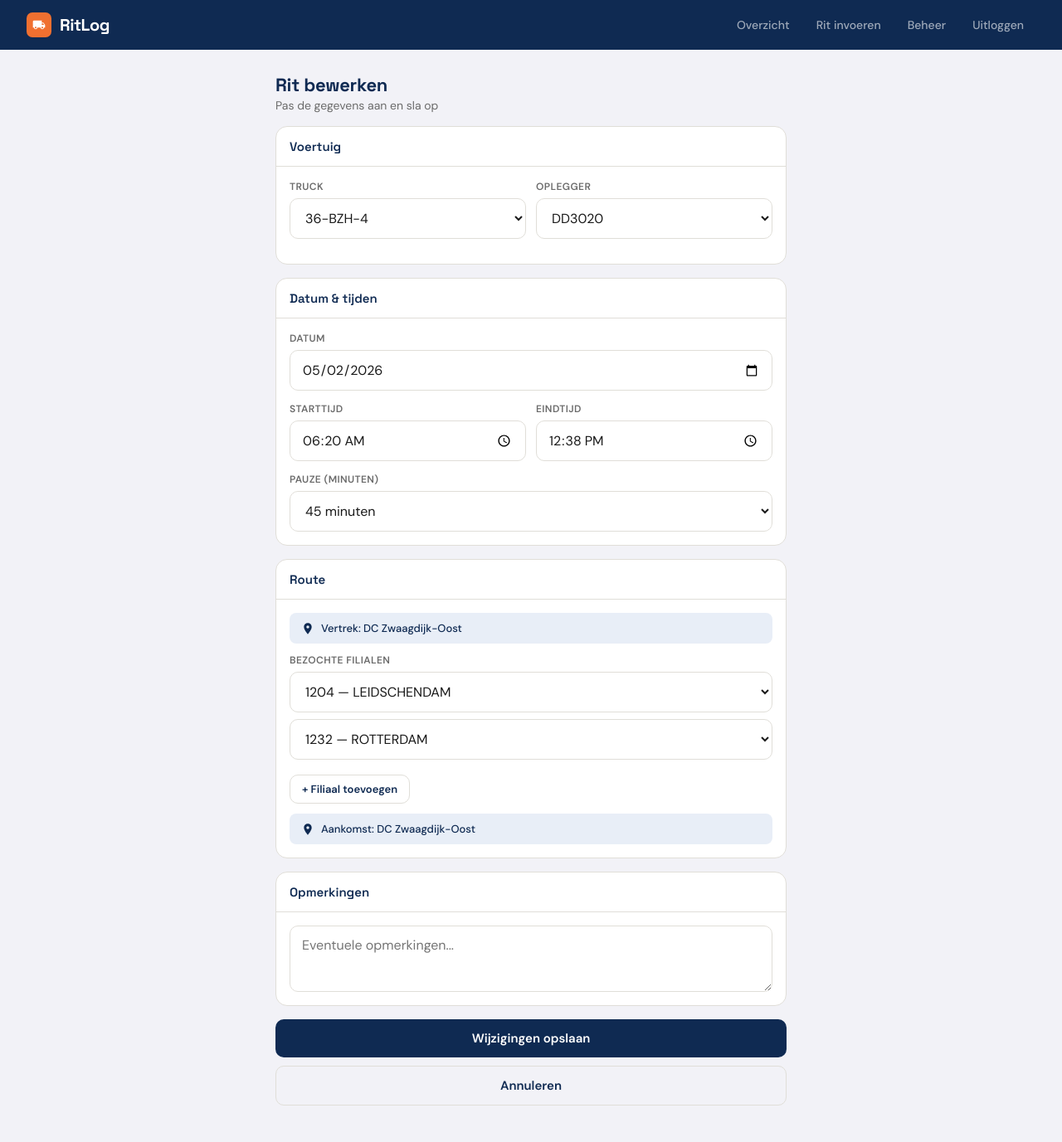
After one commit to MarcoVisser388/Ritlog, a Flask app: page /rit-bewerken/13 in a window 1280 px wide. The commit adds this page. Shown: the whole page at 83% size. Run offline with Flask 3, Linux system fonts and the light colour scheme; the visitor is signed in with stand-in values (Sample User, id 1); data comes from the database, SQL or seed files in the repository.

Commit message:
Gebruiker heeft recht om rit te bewerken en te verwijderen

```diff
--- a/app.py
+++ b/app.py
@@ -608,6 +608,138 @@ def rit_opslaan():
     conn.commit()
     conn.close()
     return redirect(url_for("overzicht"))
+# ── Rit verwijderen ──────────────────────────────────────────
+
+@app.route("/rit-verwijderen/<int:rit_id>", methods=["POST"])
+@login_vereist
+def rit_verwijderen(rit_id):
+    is_admin = session.get("rol") == "admin"
+    chauffeur_id = session.get("chauffeur_id")
+
+    conn = sqlite3.connect("ritten.db")
+    cursor = conn.cursor()
+
+    # Controleer of de rit van deze chauffeur is
+    cursor.execute("SELECT chauffeur_id FROM ritten WHERE id = ?", (rit_id,))
+    rit = cursor.fetchone()
+
+    if not rit:
+        flash("Rit niet gevonden.", "fout")
+        conn.close()
+        return redirect(url_for("overzicht"))
+
+    if not is_admin and rit[0] != chauffeur_id:
+        flash("Je kunt alleen je eigen ritten verwijderen.", "fout")
+        conn.close()
+        return redirect(url_for("overzicht"))
+
+    cursor.execute("DELETE FROM rit_filialen WHERE rit_id = ?", (rit_id,))
+    cursor.execute("DELETE FROM schades WHERE rit_id = ?", (rit_id,))
+    cursor.execute("DELETE FROM ritten WHERE id = ?", (rit_id,))
+    conn.commit()
+    conn.close()
+
+    flash("Rit verwijderd.", "succes")
+    return redirect(url_for("overzicht"))
+
+
+# ── Rit bewerken ──────────────────────────────────────────
+
+@app.route("/rit-bewerken/<int:rit_id>")
+@login_vereist
+def rit_bewerken(rit_id):
+    is_admin = session.get("rol") == "admin"
+    chauffeur_id = session.get("chauffeur_id")
+
+    conn = sqlite3.connect("ritten.db")
+    cursor = conn.cursor()
+
+    cursor.execute("""
+        SELECT ritten.id, ritten.chauffeur_id, ritten.truck_id, ritten.oplegger_id,
+               ritten.datum, ritten.starttijd, ritten.eindtijd, ritten.opmerkingen,
+               ritten.pauze_minuten
+        FROM ritten WHERE id = ?
+    """, (rit_id,))
+    rit = cursor.fetchone()
+
+    if not rit:
+        flash("Rit niet gevonden.", "fout")
+        conn.close()
+        return redirect(url_for("overzicht"))
+
+    if not is_admin and rit[1] != chauffeur_id:
+        flash("Je kunt alleen je eigen ritten bewerken.", "fout")
+        conn.close()
+        return redirect(url_for("overzicht"))
+
+    cursor.execute("SELECT filiaalnummer FROM rit_filialen WHERE rit_id = ? ORDER BY volgorde", (rit_id,))
+    huidige_filialen = [f[0] for f in cursor.fetchall()]
+
+    cursor.execute("SELECT * FROM chauffeurs ORDER BY naam")
+    chauffeurs = cursor.fetchall()
+    cursor.execute("SELECT * FROM trucks ORDER BY kenteken")
+    trucks = cursor.fetchall()
+    cursor.execute("SELECT * FROM opleggers WHERE opleggernummer != '' ORDER BY opleggernummer")
+    opleggers = cursor.fetchall()
+    cursor.execute("SELECT * FROM filialen ORDER BY filiaalnummer")
+    filialen = cursor.fetchall()
+
+    conn.close()
+    return render_template("rit_bewerken.html", rit=rit, huidige_filialen=huidige_filialen,
+                           chauffeurs=chauffeurs, trucks=trucks, opleggers=opleggers, filialen=filialen)
+
+
+@app.route("/rit-bewerken-opslaan/<int:rit_id>", methods=["POST"])
+@login_vereist
+def rit_bewerken_opslaan(rit_id):
+    is_admin = session.get("rol") == "admin"
+    chauffeur_id = session.get("chauffeur_id")
+
+    conn = sqlite3.connect("ritten.db")
+    cursor = conn.cursor()
+
+    cursor.execute("SELECT chauffeur_id FROM ritten WHERE id = ?", (rit_id,))
+    rit = cursor.fetchone()
+
+    if not rit or (not is_admin and rit[0] != chauffeur_id):
+        flash("Geen toegang.", "fout")
+        conn.close()
+        return redirect(url_for("overzicht"))
+
+    truck_id = request.form.get("truck_id", "").strip()
+    oplegger_id = request.form.get("oplegger_id", "").strip()
+    datum = request.form.get("datum", "").strip()
+    starttijd = request.form.get("starttijd", "").strip()
+    eindtijd = request.form.get("eindtijd", "").strip()
+    opmerkingen = request.form.get("opmerkingen", "").strip()
+    pauze_minuten = request.form.get("pauze_minuten", 0)
+    filialen = request.form.getlist("filiaal[]")
+
+    try:
+        truck_id = int(truck_id)
+        oplegger_id = int(oplegger_id)
+        pauze_minuten = int(pauze_minuten)
+    except (ValueError, TypeError):
+        flash("Ongeldige invoer.", "fout")
+        conn.close()
+        return redirect(url_for("rit_bewerken", rit_id=rit_id))
+
+    cursor.execute("""
+        UPDATE ritten SET truck_id=?, oplegger_id=?, datum=?, starttijd=?, eindtijd=?,
+                          opmerkingen=?, pauze_minuten=?
+        WHERE id=?
+    """, (truck_id, oplegger_id, datum, starttijd, eindtijd, opmerkingen, pauze_minuten, rit_id))
+
+    cursor.execute("DELETE FROM rit_filialen WHERE rit_id = ?", (rit_id,))
+    for volgorde, filiaalnummer in enumerate(filialen):
+        if filiaalnummer.strip():
+            cursor.execute("INSERT INTO rit_filialen (rit_id, filiaalnummer, volgorde) VALUES (?, ?, ?)",
+                           (rit_id, filiaalnummer.strip(), volgorde + 1))
+
+    conn.commit()
+    conn.close()
+    flash("Rit bijgewerkt.", "succes")
+    return redirect(url_for("overzicht"))
 
 if __name__ == "__main__":
     init_db()
--- a/templates/overzicht.html
+++ b/templates/overzicht.html
@@ -85,6 +85,12 @@
             <span class="filiaal-tag">{{ f }}</span>
             {% endfor %}
         </div>
+        <div style="display:flex;gap:8px;margin-top:10px">
+            <a href="/rit-bewerken/{{ r[0] }}" style="flex:1;text-align:center;padding:8px;border-radius:8px;font-size:13px;font-weight:500;background:var(--blauw-licht);color:var(--blauw);text-decoration:none;">Bewerken</a>
+            <form method="POST" action="/rit-verwijderen/{{ r[0] }}" style="flex:1;" onsubmit="return confirm('Weet je zeker dat je deze rit wilt verwijderen?')">
+            <button type="submit" style="width:100%;padding:8px;border-radius:8px;font-size:13px;font-weight:500;background:var(--rood-licht);color:var(--rood);border:none;cursor:pointer;">Verwijderen</button>
+    </form>
+</div>
         {% endif %}
         {% if r[7] %}
         <div style="margin-top:8px;font-size:12px;color:var(--tekst-zacht)">{{ r[7] }}</div>
--- /dev/null
+++ b/templates/rit_bewerken.html
@@ -0,0 +1,187 @@
+<!DOCTYPE html>
+<html lang="nl">
+<head>
+    <meta charset="UTF-8">
+    <meta name="viewport" content="width=device-width, initial-scale=1.0">
+    <title>RitLog — Rit bewerken</title>
+    <link rel="stylesheet" href="/static/style.css">
+</head>
+<body>
+
+<nav class="topbar">
+    <a class="logo" href="/overzicht">
+        <div class="logo-icon">
+            <svg viewBox="0 0 24 24"><path d="M20 8h-3V4H3c-1.1 0-2 .9-2 2v11h2c0 1.66 1.34 3 3 3s3-1.34 3-3h6c0 1.66 1.34 3 3 3s3-1.34 3-3h2v-5l-3-4zM6 18.5c-.83 0-1.5-.67-1.5-1.5s.67-1.5 1.5-1.5 1.5.67 1.5 1.5-.67 1.5-1.5 1.5zm13.5-9l1.96 2.5H17V9.5h2.5zm-1.5 9c-.83 0-1.5-.67-1.5-1.5s.67-1.5 1.5-1.5 1.5.67 1.5 1.5-.67 1.5-1.5 1.5z"/></svg>
+        </div>
+        RitLog
+    </a>
+    <div class="desktop-nav">
+        <a class="desktop-nav-link" href="/overzicht">Overzicht</a>
+        <a class="desktop-nav-link" href="/rit">Rit invoeren</a>
+        {% if session.rol == 'admin' %}
+        <a class="desktop-nav-link" href="/beheer">Beheer</a>
+        {% endif %}
+        <a class="desktop-nav-link" href="/logout">Uitloggen</a>
+    </div>
+</nav>
+
+<div class="main">
+    <div class="greeting">Rit bewerken</div>
+    <div class="greeting-sub">Pas de gegevens aan en sla op</div>
+
+    {% with berichten = get_flashed_messages(with_categories=true) %}
+    {% if berichten %}
+    {% for categorie, bericht in berichten %}
+    <div style="padding:12px 16px;border-radius:10px;margin-bottom:12px;font-size:14px;font-weight:500;
+    {% if categorie == 'fout' %}background:#FFEBEE;color:#C62828;border:1px solid #FFCDD2;
+    {% else %}background:#E8F5E9;color:#2E7D32;border:1px solid #C8E6C9;{% endif %}">
+        {{ bericht }}
+    </div>
+    {% endfor %}
+    {% endif %}
+    {% endwith %}
+
+    <form method="POST" action="/rit-bewerken-opslaan/{{ rit[0] }}">
+
+        <div class="card">
+            <div class="card-header"><span class="card-title">Voertuig</span></div>
+            <div class="card-body">
+                <div class="form-row">
+                    <div class="form-group">
+                        <label>Truck</label>
+                        <select name="truck_id" required>
+                            <option value="">— Kies een truck —</option>
+                            {% for t in trucks %}
+                            <option value="{{ t[0] }}" {% if t[0] == rit[2] %}selected{% endif %}>{{ t[1] }}</option>
+                            {% endfor %}
+                        </select>
+                    </div>
+                    <div class="form-group">
+                        <label>Oplegger</label>
+                        <select name="oplegger_id" required>
+                            <option value="">— Kies een oplegger —</option>
+                            {% for o in opleggers %}
+                            <option value="{{ o[0] }}" {% if o[0] == rit[3] %}selected{% endif %}>{{ o[1] }}</option>
+                            {% endfor %}
+                        </select>
+                    </div>
+                </div>
+            </div>
+        </div>
+
+        <div class="card">
+            <div class="card-header"><span class="card-title">Datum & tijden</span></div>
+            <div class="card-body">
+                <div class="form-group">
+                    <label>Datum</label>
+                    <input type="date" name="datum" value="{{ rit[4] }}" required>
+                </div>
+                <div class="form-row">
+                    <div class="form-group">
+                        <label>Starttijd</label>
+                        <input type="time" name="starttijd" value="{{ rit[5] }}">
+                    </div>
+                    <div class="form-group">
+                        <label>Eindtijd</label>
+                        <input type="time" name="eindtijd" value="{{ rit[6] }}">
+                    </div>
+                </div>
+                <div class="form-group">
+                    <label>Pauze (minuten)</label>
+                    <select name="pauze_minuten">
+                        <option value="0" {% if rit[8] == 0 %}selected{% endif %}>Geen pauze</option>
+                        {% for i in range(1, 91) %}
+                        <option value="{{ i }}" {% if rit[8] == i %}selected{% endif %}>{{ i }} minuten</option>
+                        {% endfor %}
+                    </select>
+                </div>
+            </div>
+        </div>
+
+        <div class="card">
+            <div class="card-header"><span class="card-title">Route</span></div>
+            <div class="card-body">
+                <div class="dc-label">
+                    <svg viewBox="0 0 24 24"><path d="M12 2C8.13 2 5 5.13 5 9c0 5.25 7 13 7 13s7-7.75 7-13c0-3.87-3.13-7-7-7zm0 9.5c-1.38 0-2.5-1.12-2.5-2.5s1.12-2.5 2.5-2.5 2.5 1.12 2.5 2.5-1.12 2.5-2.5 2.5z"/></svg>
+                    Vertrek: DC Zwaagdijk-Oost
+                </div>
+                <div class="form-group">
+                    <label>Bezochte filialen</label>
+                    <div id="filialen" style="display:flex;flex-direction:column;gap:8px">
+                        {% for hf in huidige_filialen %}
+                        <select name="filiaal[]">
+                            <option value="">— Kies filiaal —</option>
+                            {% for f in filialen %}
+                            <option value="{{ f[1] }}" {% if f[1] == hf %}selected{% endif %}>
+                                {{ f[1] }}{% if f[5] %} — {{ f[5] }}{% endif %}
+                            </option>
+                            {% endfor %}
+                        </select>
+                        {% endfor %}
+                        {% if not huidige_filialen %}
+                        <select name="filiaal[]">
+                            <option value="">— Kies filiaal —</option>
+                            {% for f in filialen %}
+                            <option value="{{ f[1] }}">{{ f[1] }}{% if f[5] %} — {{ f[5] }}{% endif %}</option>
+                            {% endfor %}
+                        </select>
+                        {% endif %}
+                    </div>
+                </div>
+                <button type="button" onclick="filiaalToevoegen()" class="btn btn-outline btn-sm" style="margin-top:4px">+ Filiaal toevoegen</button>
+                <div class="dc-label" style="margin-top:12px;margin-bottom:0">
+                    <svg viewBox="0 0 24 24"><path d="M12 2C8.13 2 5 5.13 5 9c0 5.25 7 13 7 13s7-7.75 7-13c0-3.87-3.13-7-7-7zm0 9.5c-1.38 0-2.5-1.12-2.5-2.5s1.12-2.5 2.5-2.5 2.5 1.12 2.5 2.5-1.12 2.5-2.5 2.5z"/></svg>
+                    Aankomst: DC Zwaagdijk-Oost
+                </div>
+            </div>
+        </div>
+
+        <div class="card">
+            <div class="card-header"><span class="card-title">Opmerkingen</span></div>
+            <div class="card-body">
+                <div class="form-group">
+                    <textarea name="opmerkingen" placeholder="Eventuele opmerkingen...">{{ rit[7] or '' }}</textarea>
+                </div>
+            </div>
+        </div>
+
+        <div style="display:flex;flex-direction:column;gap:10px;margin-bottom:16px">
+            <button type="submit" class="btn btn-primary">Wijzigingen opslaan</button>
+            <a class="btn btn-outline" href="/overzicht">Annuleren</a>
+        </div>
+
+    </form>
+</div>
+
+<nav class="bottom-nav">
+    <a class="nav-item" href="/overzicht">
+        <svg viewBox="0 0 24 24"><path d="M10 20v-6h4v6h5v-8h3L12 3 2 12h3v8z"/></svg>
+        <span>Home</span>
+    </a>
+    <a class="nav-item" href="/rit">
+        <svg viewBox="0 0 24 24"><path d="M19 13h-6v6h-2v-6H5v-2h6V5h2v6h6v2z"/></svg>
+        <span>Rit invoeren</span>
+    </a>
+    {% if session.rol == 'admin' %}
+    <a class="nav-item" href="/beheer">
+        <svg viewBox="0 0 24 24"><path d="M19.14,12.94c0.04-0.3,0.06-0.61,0.06-0.94c0-0.32-0.02-0.64-0.07-0.94l2.03-1.58c0.18-0.14,0.23-0.41,0.12-0.61l-1.92-3.32c-0.12-0.22-0.37-0.29-0.59-0.22l-2.39,0.96c-0.5-0.38-1.03-0.7-1.62-0.94L14.4,2.81c-0.04-0.24-0.24-0.41-0.48-0.41h-3.84c-0.24,0-0.43,0.17-0.47,0.41L9.25,5.35C8.66,5.59,8.12,5.92,7.63,6.29L5.24,5.33c-0.22-0.08-0.47,0-0.59,0.22L2.74,8.87C2.62,9.08,2.66,9.34,2.86,9.48l2.03,1.58C4.84,11.36,4.8,11.69,4.8,12s0.02,0.64,0.07,0.94l-2.03,1.58c-0.18,0.14-0.23,0.41-0.12,0.61l1.92,3.32c0.12,0.22,0.37,0.29,0.59,0.22l2.39-0.96c0.5,0.38,1.03,0.7,1.62,0.94l0.36,2.54c0.05,0.24,0.24,0.41,0.48,0.41h3.84c0.24,0,0.44-0.17,0.47-0.41l0.36-2.54c0.59-0.24,1.13-0.56,1.62-0.94l2.39,0.96c0.22,0.08,0.47,0,0.59-0.22l1.92-3.32c0.12-0.22,0.07-0.47-0.12-0.61L19.14,12.94z M12,15.6c-1.98,0-3.6-1.62-3.6-3.6s1.62-3.6,3.6-3.6s3.6,1.62,3.6,3.6S13.98,15.6,12,15.6z"/></svg>
+        <span>Beheer</span>
+    </a>
+    {% endif %}
+    <a class="nav-item" href="/logout">
+        <svg viewBox="0 0 24 24"><path d="M17 7l-1.41 1.41L18.17 11H8v2h10.17l-2.58 2.58L17 17l5-5zM4 5h8V3H4c-1.1 0-2 .9-2 2v14c0 1.1.9 2 2 2h8v-2H4V5z"/></svg>
+        <span>Uitloggen</span>
+    </a>
+</nav>
+
+<script>
+    function filiaalToevoegen() {
+        const container = document.getElementById("filialen");
+        const eersteSelect = container.querySelector("select");
+        const nieuweSelect = eersteSelect.cloneNode(true);
+        nieuweSelect.selectedIndex = 0;
+        container.appendChild(nieuweSelect);
+    }
+</script>
+</body>
+</html>
```
